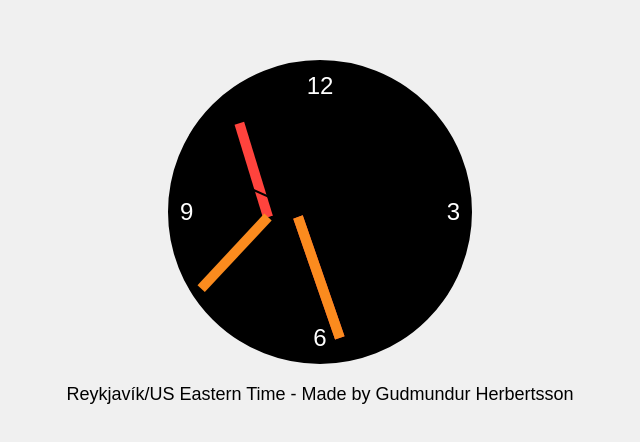
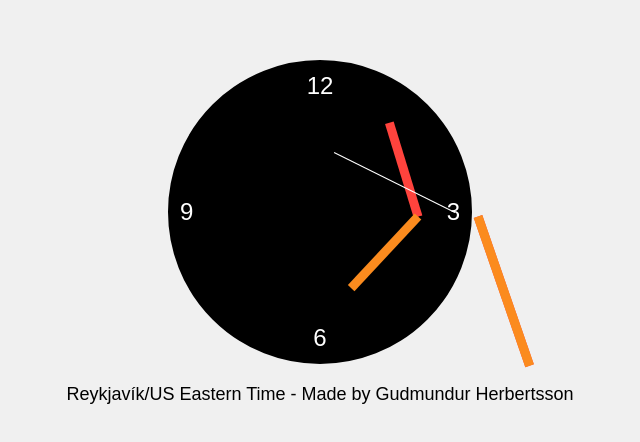
Before and after one commit to gudmndr/interactive-clock, a plain HTML site: page index.html in a window 1280 px wide. Shown: the part 168-610 px from the top of the page, without its empty margins (320-960 px from the left). Drawn offline with Linux system fonts and the light colour scheme; a web font is replaced by a local one.

Commit message:
Update index.html

```diff
--- a/index.html
+++ b/index.html
@@ -27,17 +27,18 @@
         }
         .hand {
             position: absolute;
-            width: 40%;
-            height: 2px;
+            width: 50%;
+            height: 1px; /* Thinner hands */
             top: 50%;
+            left: 50%;
             transform-origin: 100%;
+            transform: translateX(-50%) rotate(90deg); /* Correct rotation and positioning */
             transition-timing-function: linear;
             transition-duration: 0.05s;
             transition-property: transform;
         }
         .hour-hand-iceland {
             background-color: #ff433d;
-            height: 2px;
             border-right: 8px solid #ff433d;
             border-top: 4px solid transparent;
             border-bottom: 4px solid transparent;
@@ -45,14 +46,12 @@
         }
         .minute-hand-iceland {
             background-color: #ff433d;
-            height: 2px;
             border-right: 8px solid #ff433d;
             border-top: 4px solid transparent;
             border-bottom: 4px solid transparent;
         }
         .hour-hand-us {
             background-color: #fb8b1e;
-            height: 2px;
             border-right: 8px solid #fb8b1e;
             border-top: 4px solid transparent;
             border-bottom: 4px solid transparent;
@@ -60,15 +59,13 @@
         }
         .minute-hand-us {
             background-color: #fb8b1e;
-            height: 2px;
             border-right: 8px solid #fb8b1e;
             border-top: 4px solid transparent;
             border-bottom: 4px solid transparent;
         }
         .second-hand {
-            background-color: black;
-            height: 2px;
-            transition-duration: 1s; /* Continuous sweeping motion */
+            background-color: white;
+            height: 1px; /* Thinner hand */
             width: 45%;
         }
         .clock-number {
```
